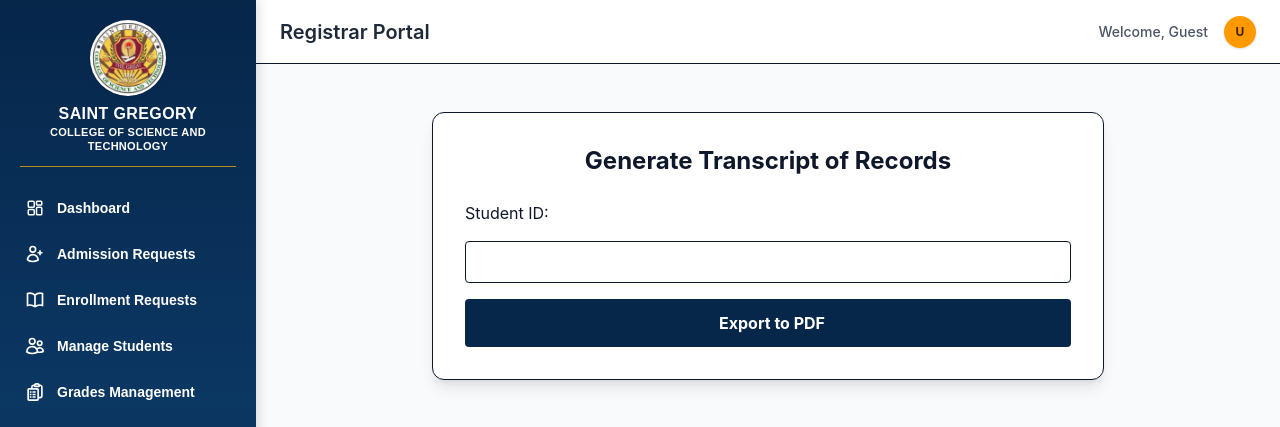
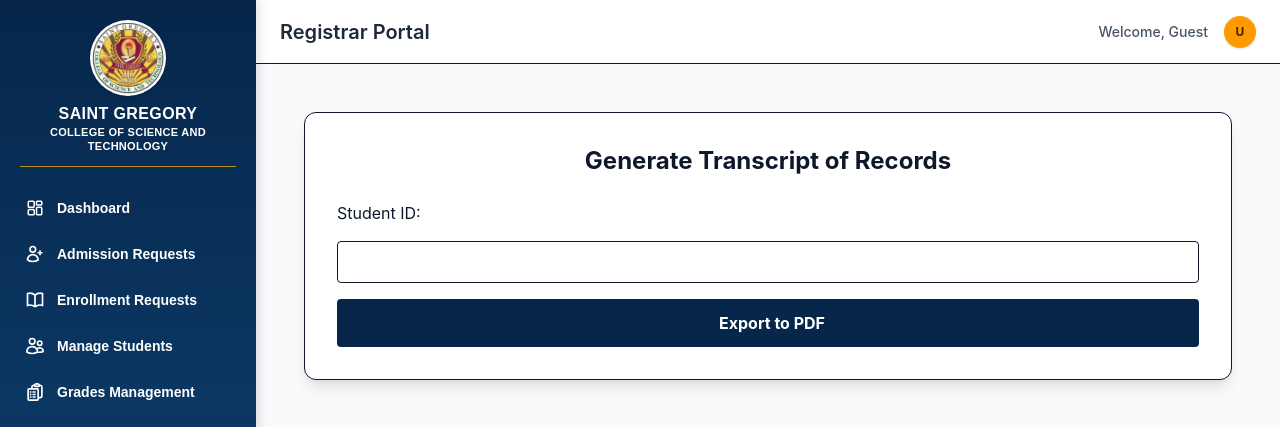
Before and after one commit to stgregdemo1-dotcom/Student_Portal, a Next.js app: page /portal/registrar/TOR in a window 1280 px wide. Shown: the top 427 px of the page. Built offline with nearby package versions, Linux system fonts and the light colour scheme.

Commit message:
Update page.tsx

```diff
--- a/app/portal/registrar/TOR/page.tsx
+++ b/app/portal/registrar/TOR/page.tsx
@@ -1,7 +1,7 @@
 export default function GenerateTOR() {
   return (
     <div className="p-6 flex flex-col items-center">
-      <div className="w-full max-w-2xl bg-white p-8 rounded-xl shadow-lg border">
+      <div className="w-full bg-white p-6 rounded-xl shadow-lg border sm:p-8">
         <h2 className="text-2xl font-bold text-center mb-6">Generate Transcript of Records</h2>
         <div className="space-y-4">
           <label className="block">Student ID:</label>
```
